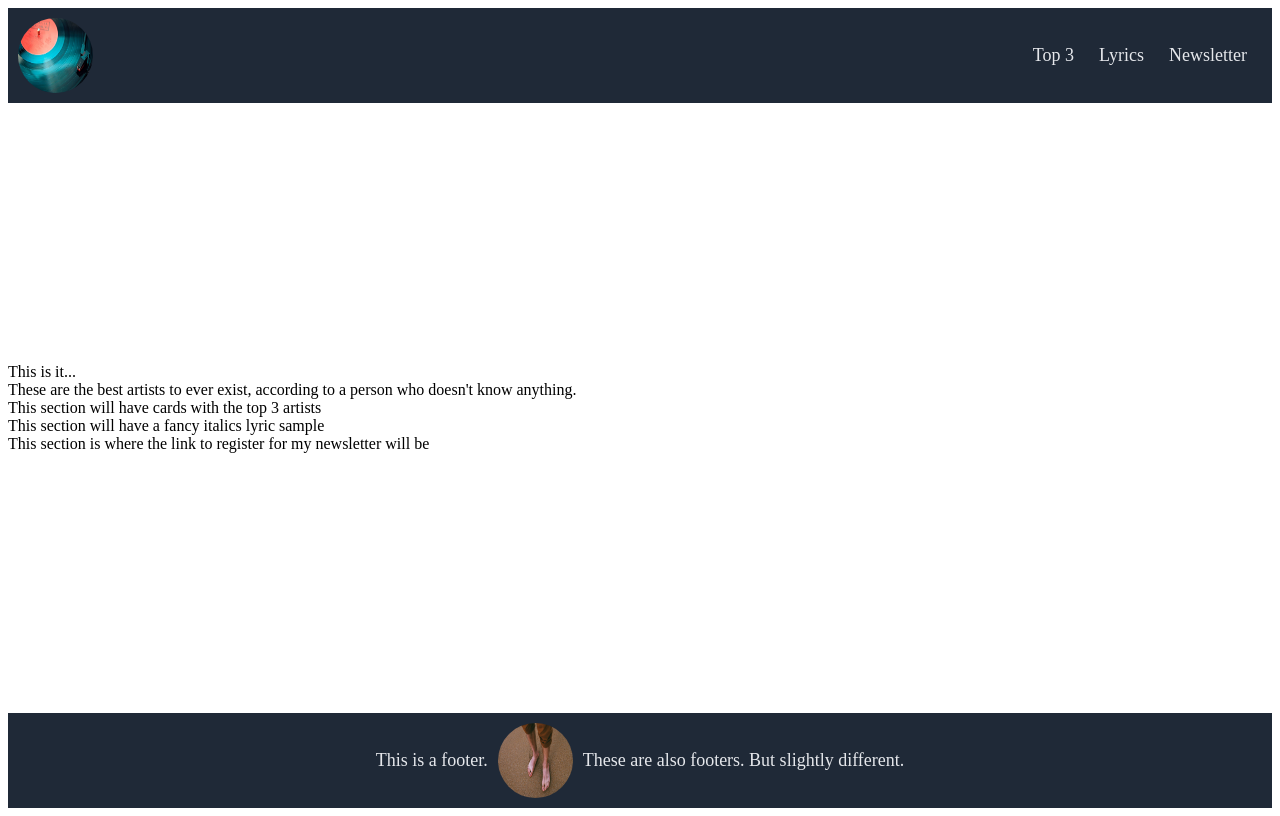
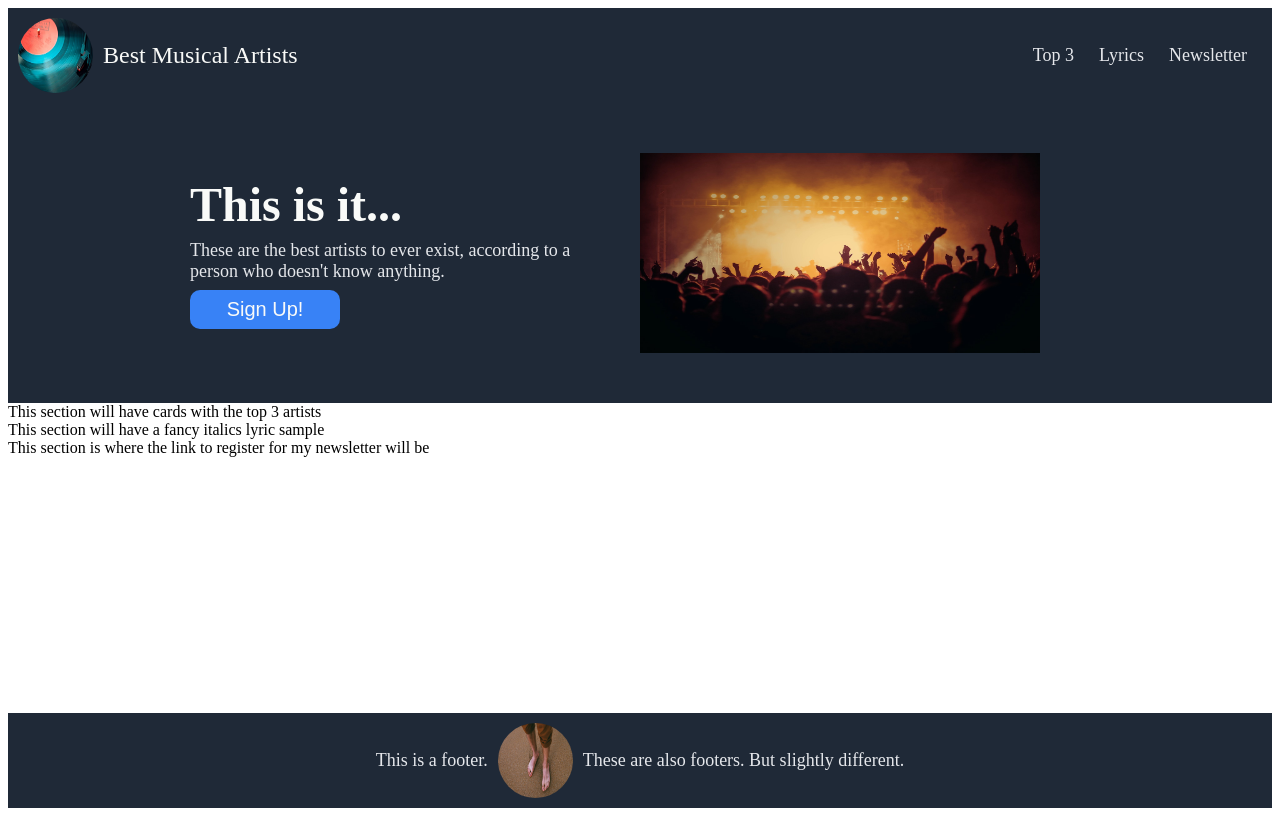
Before and after one commit to TSO93/forseriousnow, a plain HTML site: page index.html in a window 1280 px wide. Drawn offline with Linux system fonts and the light colour scheme.

Commit message:
Style hero
Add image and button to hero. Style
accordingly to match template.

```diff
--- a/index.html
+++ b/index.html
@@ -8,7 +8,10 @@
 
     <body>
         <div class="header">
+            <div class=left>
             <img src="/images/logo.jpg" alt="vinyl record logo">
+            <p>Best Musical Artists</p>
+            </div>
             <div class="rightlinks">
                 <a href="#top3">Top 3</a>
                 <a href="#lyrics">Lyrics</a>
@@ -17,12 +20,16 @@
         </div>
         <div class="content">
             <div class="hero">
+                <div class="heroleft">
                 <div class="big-text">
                     This is it...
                 </div>
                 <div class="description">
                     These are the best artists to ever exist, according to a person who doesn't know anything.
                 </div>
+                <button type="button">Sign Up!</button>
+                </div>
+                <img src="/images/venue.jpg" alt="view of stage with crowd">
             </div>
             <div class="top-artists">
                 This section will have cards with the top 3 artists
--- a/styles.css
+++ b/styles.css
@@ -18,6 +18,17 @@ a {
     background-color: #1f2937;
 }
 
+.left {
+    display: flex;
+}
+
+.header p {
+    color: #f9faf8;
+    font-size: 24px;
+    display: inline;
+    align-self: center;
+}
+
 .footer {
     display: flex;
     justify-content: center;
@@ -33,9 +44,62 @@ a {
     padding-right: 25px;
 }
 
-img {
+.header img {
     height: 75px;
     width: 75px;
     border-radius: 50%;
     padding: 10px;
 }
+
+.footer img {
+    height: 75px;
+    width: 75px;
+    border-radius: 50%;
+    padding: 10px;
+}
+
+.hero img {
+    height: 200px;
+    width: 400px;
+    margin: 50px 50px;
+}
+
+.content {
+    display: flex;
+    flex-direction: column;
+    flex: 1;
+}
+
+.hero {
+    background-color: #1f2937;
+    font-size: 18px;
+    color: #e5e7eb;
+    display: flex;
+    align-items: center;
+    justify-content: center;
+}
+
+.big-text {
+    font-size: 48px;
+    color: #f9faf8;
+    font-weight: bolder;
+}
+
+button {
+    background-color: #3882f6;
+    color: #f9faf8;
+    text-decoration: none;
+    padding: 8px 24px;
+    border-radius: 10px;
+    border: none;
+    font-size: 20px;
+    width: 150px;
+}
+
+.heroleft {
+    display: flex;
+    flex-direction: column;
+    flex-wrap: wrap;
+    width: 400px;
+    gap: 8px;
+}
```
Also changed, not shown: images/venue.jpg (added), 1 other file.
